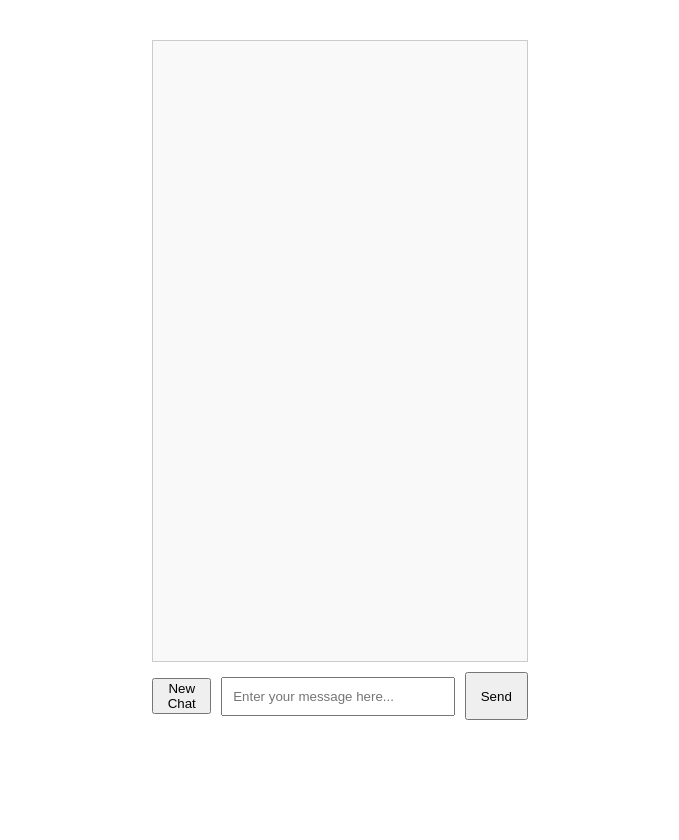
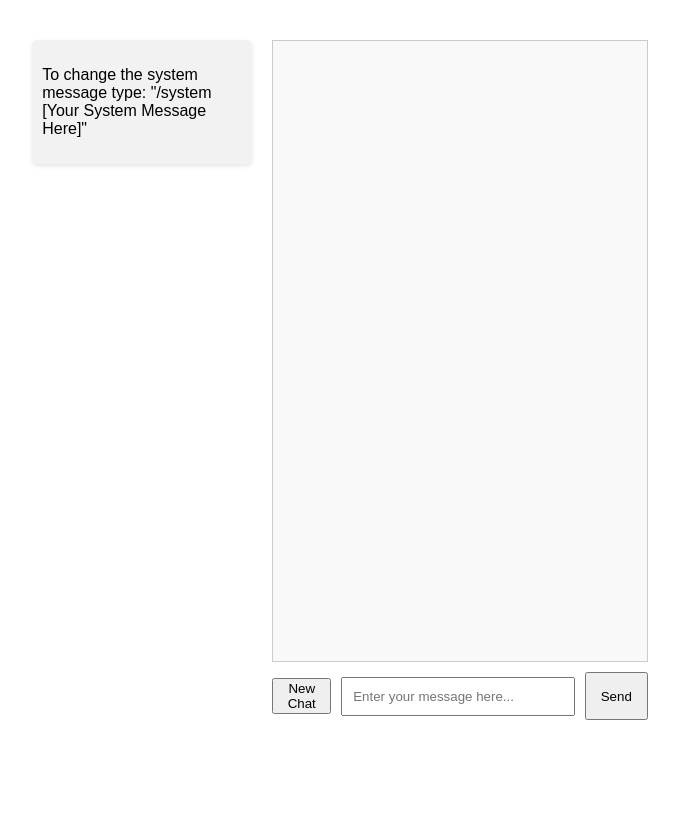
Before and after one commit to TobiFank/LLM, a Flask app: page / in a window 1280 px wide. Shown: the whole page, without its empty margins (300-979 px from the left). Run offline with Flask 3, Linux system fonts and the light colour scheme; parts of the project's set-up code (start-up, migrations or seed data) failed here and were passed over.

Commit message:
update chat interface and readme

```diff
--- a/local_server/app.py
+++ b/local_server/app.py
@@ -6,28 +6,32 @@ import os
 app = Flask(__name__)
 
 # Load the model and tokenizer
-model_name = input("Enter Model Name: ")
+model_name = input("Enter Model Name, default HuggingFaceH4/zephyr-7b-beta: ")
 if model_name == "":
     model_name = "HuggingFaceH4/zephyr-7b-beta"
 
-quantization_config = BitsAndBytesConfig(
-    load_in_4bit=True,
-    bnb_4bit_compute_dtype=torch.bfloat16,
-    bnb_4bit_use_double_quant=True,
-    bnb_4bit_quant_type='nf4'
-)
-base_model = AutoModelForCausalLM.from_pretrained(model_name,
-                                                  device_map="auto",
-                                                  torch_dtype=torch.bfloat16,
-                                                  trust_remote_code=True,
-                                                  quantization_config=quantization_config,
-                                                  low_cpu_mem_usage=True
-                                                  )
+quantized = input("Enter 1 for quantized model, 0 for non-quantized model, default 1: ")
+if quantized == "1" or quantized == "":
+    quantization_config = BitsAndBytesConfig(
+        load_in_4bit=True,
+        bnb_4bit_compute_dtype=torch.bfloat16,
+        bnb_4bit_use_double_quant=True,
+        bnb_4bit_quant_type='nf4'
+    )
+    base_model = AutoModelForCausalLM.from_pretrained(model_name,
+                                                      device_map="auto",
+                                                      torch_dtype=torch.bfloat16,
+                                                      trust_remote_code=True,
+                                                      quantization_config=quantization_config,
+                                                      low_cpu_mem_usage=True
+                                                      )
+else:
+    base_model = AutoModelForCausalLM.from_pretrained(model_name, device_map="auto", torch_dtype=torch.bfloat16, trust_remote_code=True)
 
 tokenizer = AutoTokenizer.from_pretrained(model_name, use_fast=True, trust_remote_code=True)
 pipe = pipeline("conversational", model=base_model, tokenizer=tokenizer, torch_dtype=torch.bfloat16, device_map="auto")
 
-initial_system_message = {"role": "system", "content": "Welcome to our support system. As a support agent, your role is to assist users with their inquiries and issues in a manner that is both efficient and empathetic. You are the human touchpoint for our users, offering guidance, solving problems, and providing information tailored to their needs. Your responses should be clear, concise, and structured to facilitate understanding and resolution. Begin with a greeting, confirm understanding of the issue, provide a step-by-step solution or guidance, and conclude with an invitation for further questions. Always maintain a professional and friendly tone, ensuring the user feels heard and supported. When responding, kindly ask users to provide specific details about their issue, such as the context, error messages, and what troubleshooting steps, if any, they have already taken. This will enable you to offer the most effective assistance. Remember, your goal is to solve problems efficiently while ensuring the user feels valued and satisfied with the support experience."}
+initial_system_message = {"role": "system", "content": "As a support agent, your role is to assist users with their inquiries and issues in a manner that is both efficient and empathetic. You are the human touchpoint for our users, offering guidance, solving problems, and providing information tailored to their needs. Your responses should be clear, concise, and structured to facilitate understanding and resolution. Begin with a greeting, confirm understanding of the issue, provide a step-by-step solution or guidance, and conclude with an invitation for further questions. Always maintain a professional and friendly tone, ensuring the user feels heard and supported. When responding, kindly ask users to provide specific details about their issue, such as the context, error messages, and what troubleshooting steps, if any, they have already taken. This will enable you to offer the most effective assistance. Remember, your goal is to solve problems efficiently while ensuring the user feels valued and satisfied with the support experience."}
 
 chat = [initial_system_message]
 
--- a/local_server/static/style.css
+++ b/local_server/static/style.css
@@ -7,11 +7,24 @@ body, html {
     align-items: flex-start;
     height: 100vh;
     padding-top: 20px; /* Add some space at the top */
+    flex-direction: row; /* Adjust to layout children in a row */
+}
+
+.legend-container {
+    width: 200px; /* Set a fixed width for the legend */
+    padding: 10px; /* Add some padding */
+    margin-right: 20px; /* Add some space between the legend and chat-container */
+    background-color: #f2f2f2; /* Light background for visibility */
+    border-radius: 5px; /* Optional: round the corners */
+    box-shadow: 0 2px 4px rgba(0,0,0,0.1); /* Optional: add a subtle shadow for depth */
+    height: fit-content; /* Adjust height to fit content */
 }
 
 .chat-container {
-    width: 100%; /* Increased from 60% to 70% for a wider display */
+    width: calc(100% - 240px); /* Adjust width to account for legend, considering its width and margin */
     max-width: 900px; /* Adjusted max-width for more space */
+    display: flex;
+    flex-direction: column; /* Ensure vertical layout of children */
 }
 
 #chat-output {
--- a/local_server/templates/index.html
+++ b/local_server/templates/index.html
@@ -6,6 +6,10 @@
     <link rel="stylesheet" href="/static/style.css">
 </head>
 <body>
+
+<div class="legend-container">
+    <p>To change the system message type: "/system [Your System Message Here]"</p>
+</div>
 
 <div class="chat-container">
     <div id="chat-output"></div>
```
Also changed, not shown: local_server/README.md (added).
